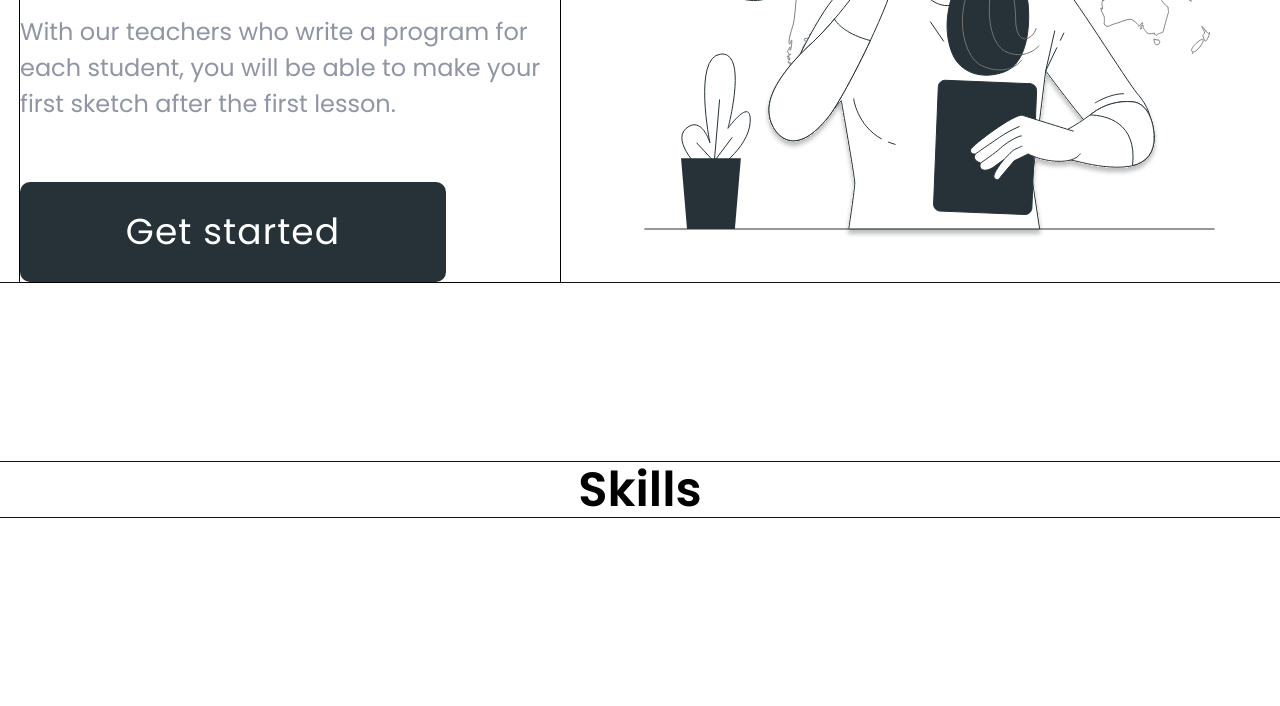
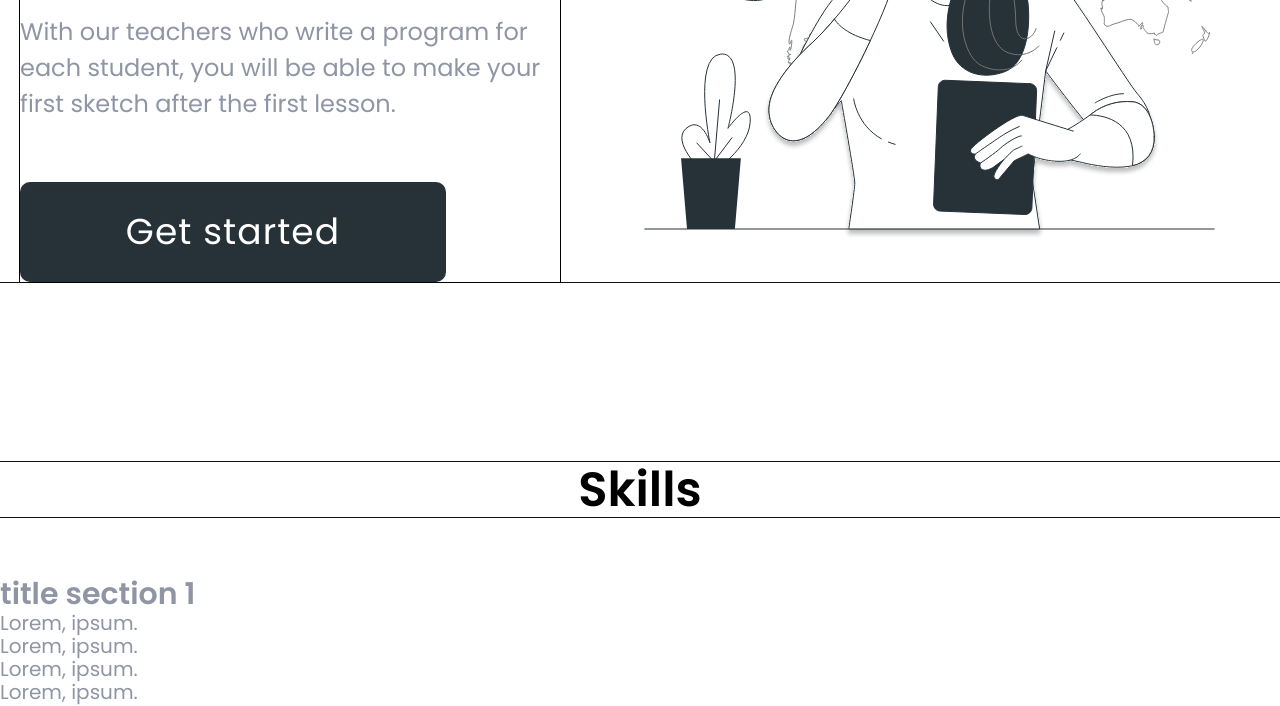
Before and after one commit to SergeyKorobka/team-blended-110, a plain HTML site: page index.html in a window 1280 px wide. Shown: the part 446-1152 px from the top of the page. Before the commit the page ends 1023 px from the top, so only its background shows below. Drawn offline with nearby package versions, Linux system fonts and the light colour scheme.

Commit message:
commit section1

```diff
--- a/index.html
+++ b/index.html
@@ -73,6 +73,16 @@
           <h2 class="skills-title">Skills</h2>
         </div>
       </section>
+
+      <section>
+        <h2>title section 1</h2>
+        <ul>
+          <li>Lorem, ipsum.</li>
+          <li>Lorem, ipsum.</li>
+          <li>Lorem, ipsum.</li>
+          <li>Lorem, ipsum.</li>
+        </ul>
+      </section>
     </main>
   </body>
 </html>
```
